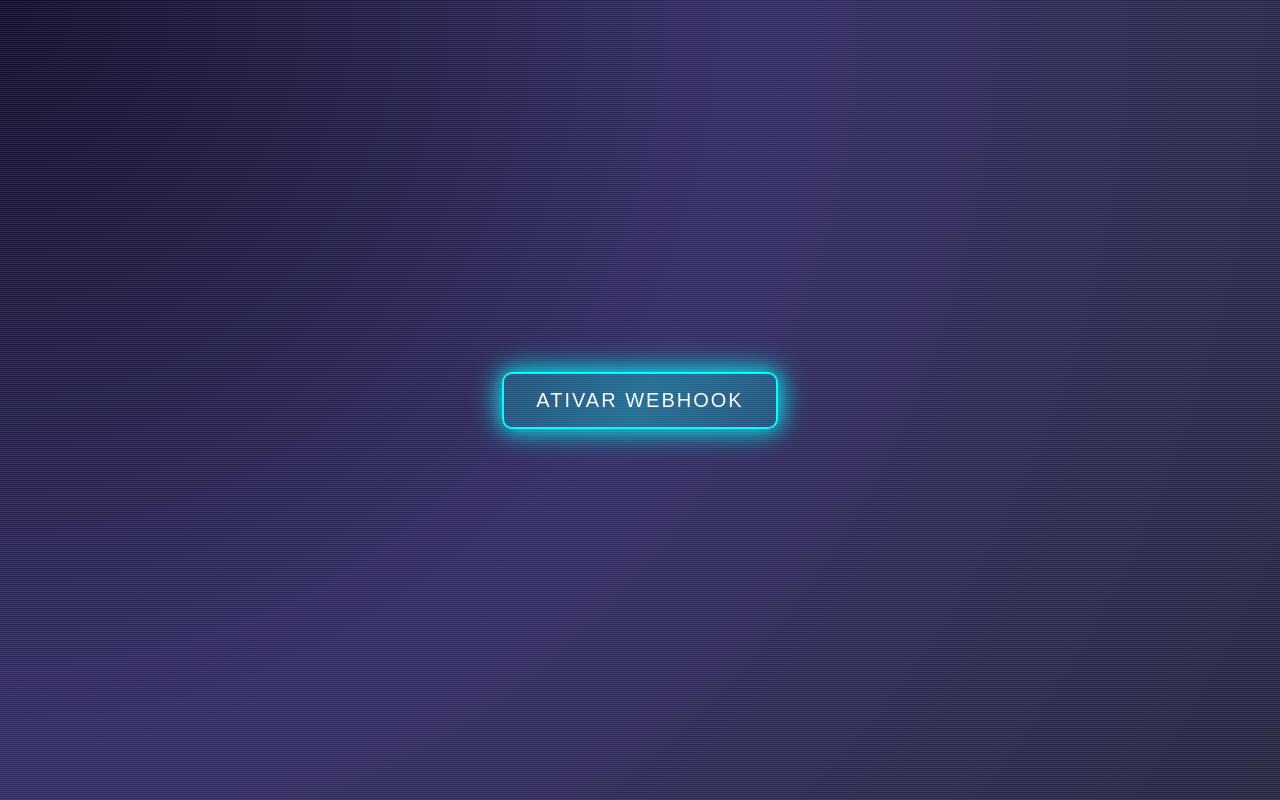
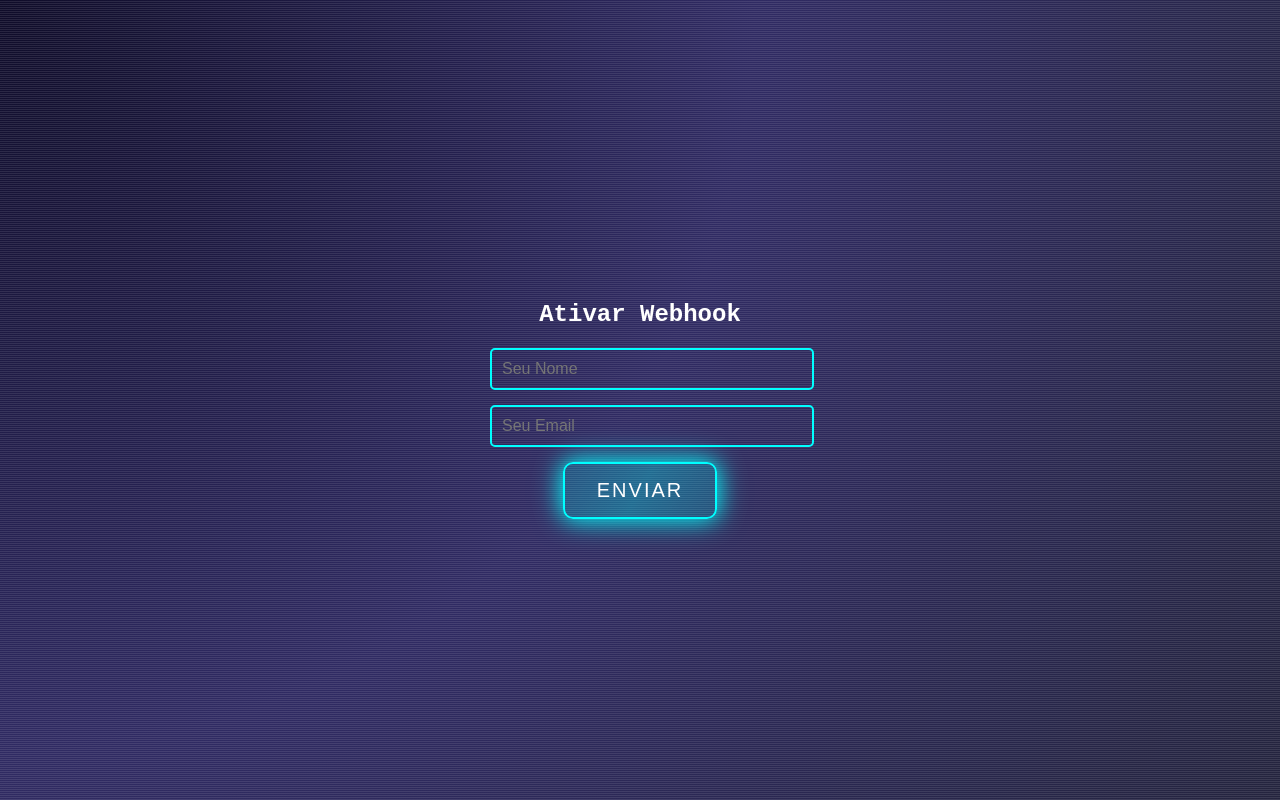
Before and after one commit to CaioKenedy/ButtonMeerkatTest, a plain HTML site: page index.html in a window 1280 px wide. Drawn offline with Linux system fonts and the light colour scheme.

Commit message:
response added

```diff
--- a/index.html
+++ b/index.html
@@ -3,7 +3,7 @@
 <head>
     <meta charset="UTF-8">
     <meta name="viewport" content="width=device-width, initial-scale=1.0">
-    <title>Botao test</title>
+    <title>Webhook Meerkat</title>
     <style>
 
         body {
@@ -19,8 +19,21 @@
         }
 
 
-        .button-container {
+        .form-container {
             text-align: center;
+            width: 300px;
+        }
+
+
+        .input-field {
+            background-color: transparent;
+            border: 2px solid #0ff;
+            color: #fff;
+            padding: 10px;
+            width: 100%;
+            margin-bottom: 15px;
+            border-radius: 5px;
+            font-size: 16px;
         }
 
 
@@ -103,12 +116,16 @@
         .webhook-button:hover {
             box-shadow: 0px 0px 25px rgba(0, 255, 255, 0.9), 0 0 35px rgba(0, 255, 255, 0.7), 0 0 50px rgba(0, 255, 255, 0.4);
         }
+
     </style>
 </head>
 <body>
 
-    <div class="button-container">
-        <button class="webhook-button" onclick="playSoundAndRedirect()">Ativar Webhook</button>
+    <div class="form-container">
+        <h2>Ativar Webhook</h2>
+        <input type="text" id="name" class="input-field" placeholder="Seu Nome" required>
+        <input type="email" id="email" class="input-field" placeholder="Seu Email" required>
+        <button class="webhook-button" onclick="playSoundAndSendData()">Enviar</button>
     </div>
 
 
@@ -118,7 +135,17 @@
     </audio>
 
     <script>
-        function playSoundAndRedirect() {
+        function playSoundAndSendData() {
+
+            var name = document.getElementById("name").value;
+            var email = document.getElementById("email").value;
+
+
+            if (!name || !email) {
+                alert("Por favor, preencha todos os campos.");
+                return;
+            }
+
 
             var audio = document.getElementById("click-sound");
             audio.play();
@@ -127,7 +154,29 @@
             audio.onended = function() {
 
                 var webhookUrl = "https://hook.eu2.make.com/5vixj11zjjc61ka418yqeknexh37vjge";
-                window.location.href = webhookUrl;
+
+
+                fetch(webhookUrl, {
+                    method: 'POST',
+                    headers: {
+                        'Content-Type': 'application/json',
+                    },
+                    body: JSON.stringify({
+                        name: name,
+                        email: email
+                    })
+                })
+                .then(response => {
+                    if (response.ok) {
+                        alert('Dados enviados com sucesso!');
+                    } else {
+                        alert('Falha ao enviar os dados.');
+                    }
+                })
+                .catch(error => {
+                    console.error('Erro:', error);
+                    alert('Ocorreu um erro ao enviar os dados.');
+                });
             };
         }
     </script>
```
